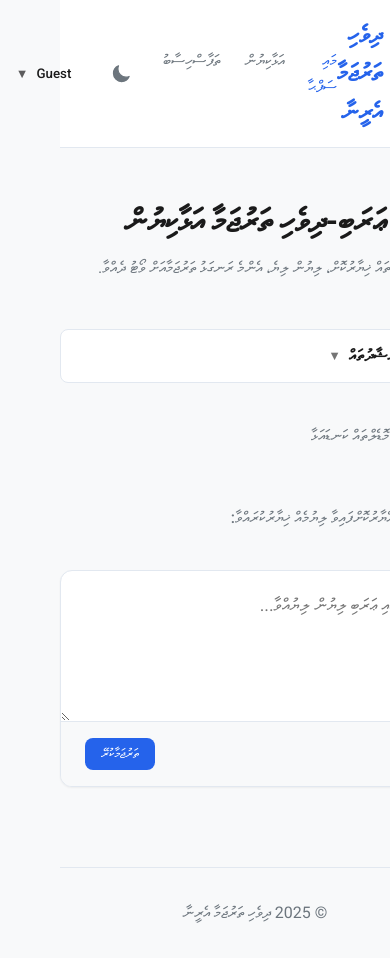
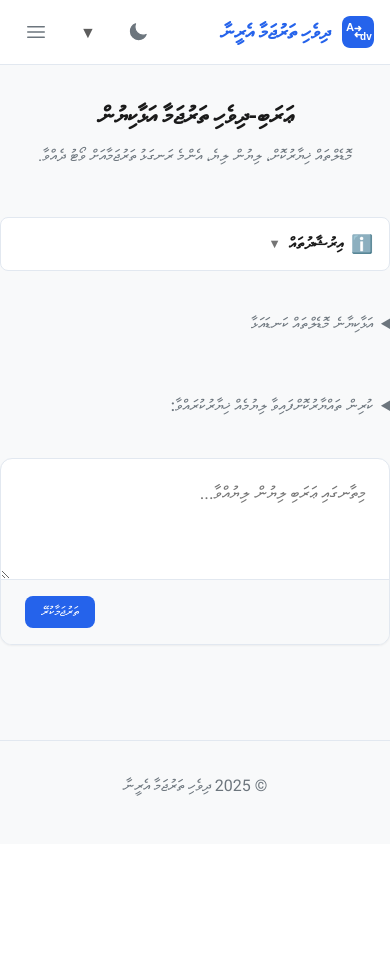
Before and after one commit to maaldheefee/dhivehi-translation-arena, a Flask app: page / in a window 390 px wide; the page is wider, and only the part inside the window is pictured. After the commit the page ends 796 px from the top of that part, so only its background shows below. Run offline with Flask 3, Linux system fonts and the light colour scheme; data that the repository does not hold is empty; some libraries are stand-ins or nearby versions; some web fonts are replaced.

Commit message:
Improve layout responsiveness for mobile and desktop
- Add hamburger menu for mobile navigation in `templates/base.html`.
- Add responsive styles in `static/css/styles.css` including:
    - Mobile navigation menu styling.
    - Grid adjustments for translations and models.
    - Table responsiveness for stats page.
    - General padding and margin tweaks for smaller screens.
- Add toggle logic for mobile menu in `static/js/main.js`.
- Verified layout changes with Playwright screenshot.

```diff
--- a/static/css/styles.css
+++ b/static/css/styles.css
@@ -983,3 +983,167 @@ button {
     font-weight: 500;
     color: var(--text-secondary);
 }
+
+/* Mobile Menu Toggle */
+.mobile-menu-toggle {
+    display: none;
+    padding: 0.5rem;
+}
+
+.mobile-menu-toggle svg {
+    width: 24px;
+    height: 24px;
+}
+
+/* Responsive Styles */
+@media (max-width: 768px) {
+    .container {
+        padding: 0 1rem;
+    }
+
+    /* Header adjustments */
+    .app-header {
+        padding: 0.75rem 0;
+    }
+
+    .header-content {
+        flex-wrap: wrap;
+    }
+
+    .app-title {
+        font-size: 1.25rem;
+    }
+
+    .header-actions {
+        /* On mobile, we want the controls (theme, user) to be visible,
+           but the nav links to be hidden by default.
+           We might want to reorder things so the hamburger is on the right.
+        */
+        gap: 0.75rem;
+    }
+
+    .mobile-menu-toggle {
+        display: flex;
+        order: 10; /* Make sure it's at the end of controls-group if inside */
+    }
+
+    /* Controls Group adjustments */
+    .controls-group {
+        gap: 0.5rem;
+    }
+
+    .header-budget {
+        font-size: 0.8rem;
+        padding: 0.2rem 0.5rem;
+    }
+
+    #current-username {
+        display: none; /* Hide username text on mobile to save space */
+    }
+
+    .user-btn .icon {
+        font-size: 1rem;
+    }
+
+    /* Navigation Menu - Mobile */
+    .main-nav {
+        display: none;
+        width: 100%;
+        order: 3; /* Move to the next line */
+        margin-top: 1rem;
+        background-color: var(--bg-card);
+        border: 1px solid var(--border-color);
+        border-radius: var(--radius-md);
+        box-shadow: var(--shadow-md);
+        overflow: hidden;
+    }
+
+    .main-nav.active {
+        display: block;
+        animation: slideDown 0.2s ease-out;
+    }
+
+    .main-nav ul {
+        flex-direction: column;
+        gap: 0;
+    }
+
+    .main-nav li {
+        border-bottom: 1px solid var(--border-color);
+    }
+
+    .main-nav li:last-child {
+        border-bottom: none;
+    }
+
+    .nav-link {
+        display: block;
+        padding: 1rem;
+        text-align: center;
+    }
+
+    .nav-link:hover {
+        background-color: var(--bg-body);
+    }
+
+    /* Main Content adjustments */
+    .main-content {
+        padding: 2rem 0;
+    }
+
+    .hero-text h2 {
+        font-size: 1.5rem;
+    }
+
+    /* Grids */
+    .model-grid {
+        grid-template-columns: repeat(auto-fill, minmax(100%, 1fr));
+    }
+
+    .translations-grid {
+        grid-template-columns: 1fr;
+    }
+
+    /* Forms */
+    .form-textarea {
+        min-height: 120px;
+    }
+
+    /* Stats Tables */
+    .stats-details table {
+        display: block;
+        width: 100%;
+        overflow-x: auto;
+        -webkit-overflow-scrolling: touch;
+    }
+
+    .stats-details th, .stats-details td {
+        white-space: nowrap;
+        padding: 0.75rem;
+    }
+
+    /* Charts */
+    .stats-section .chart-container {
+        height: 300px;
+    }
+
+    /* Info Details */
+    .info-section {
+        flex-direction: column;
+    }
+
+    .info-details {
+        min-width: 100%;
+    }
+
+    /* Global Stats */
+    .global-stats-grid {
+        grid-template-columns: 1fr 1fr; /* 2 columns on mobile instead of 1 usually looks ok, or 1 if very small */
+    }
+
+    @media (max-width: 480px) {
+        .global-stats-grid {
+            grid-template-columns: 1fr;
+        }
+    }
+}
--- a/static/js/main.js
+++ b/static/js/main.js
@@ -505,6 +505,15 @@ document.addEventListener('DOMContentLoaded', function() {
                 handleTranslate();
             });
         });
+
+        // Mobile Menu Toggle
+        const mobileMenuToggle = document.getElementById('mobile-menu-toggle');
+        const mainNav = document.getElementById('main-nav');
+        if (mobileMenuToggle && mainNav) {
+            mobileMenuToggle.addEventListener('click', () => {
+                mainNav.classList.toggle('active');
+            });
+        }
     }
 
     // Retry a single failed model translation
--- a/templates/base.html
+++ b/templates/base.html
@@ -42,7 +42,7 @@
             </h1>
 
             <div class="header-actions">
-                <nav class="main-nav">
+                <nav class="main-nav" id="main-nav">
                     <ul>
                         <li><a href="{{ url_for('main.index') }}" class="nav-link {% if request.endpoint == 'main.index' %}active{% endif %}">{{ _('nav_home') }}</a></li>
                         <li><a href="{{ url_for('main.compare_ui') }}" class="nav-link {% if request.endpoint == 'main.compare_ui' %}active{% endif %}">{{ _('nav_compare') }}</a></li>
@@ -51,6 +51,12 @@
                 </nav>
 
                 <div class="controls-group">
+                    <button class="btn icon-btn mobile-menu-toggle" id="mobile-menu-toggle" aria-label="Toggle Menu">
+                        <svg xmlns="http://www.w3.org/2000/svg" fill="none" viewBox="0 0 24 24" stroke-width="1.5" stroke="currentColor" class="w-6 h-6">
+                          <path stroke-linecap="round" stroke-linejoin="round" d="M3.75 6.75h16.5M3.75 12h16.5m-16.5 5.25h16.5" />
+                        </svg>
+                    </button>
+
                     <button id="theme-toggle" class="btn icon-btn" aria-label="{{ _('toggle_dark_mode') }}" title="{{ _('toggle_dark_mode') }}">
                         <svg class="theme-icon light-icon" style="display: none;" xmlns="http://www.w3.org/2000/svg" fill="none" viewBox="0 0 24 24" stroke-width="1.5" stroke="currentColor">
                           <path stroke-linecap="round" stroke-linejoin="round" d="M12 3v2.25m6.364.386l-1.591 1.591M21 12h-2.25m-.386 6.364l-1.591-1.591M12 18.75V21m-4.773-4.227l-1.591 1.591M5.25 12H3m4.227-4.773L5.636 5.636M15.75 12a3.75 3.75 0 11-7.5 0 3.75 3.75 0 017.5 0z" />
```
